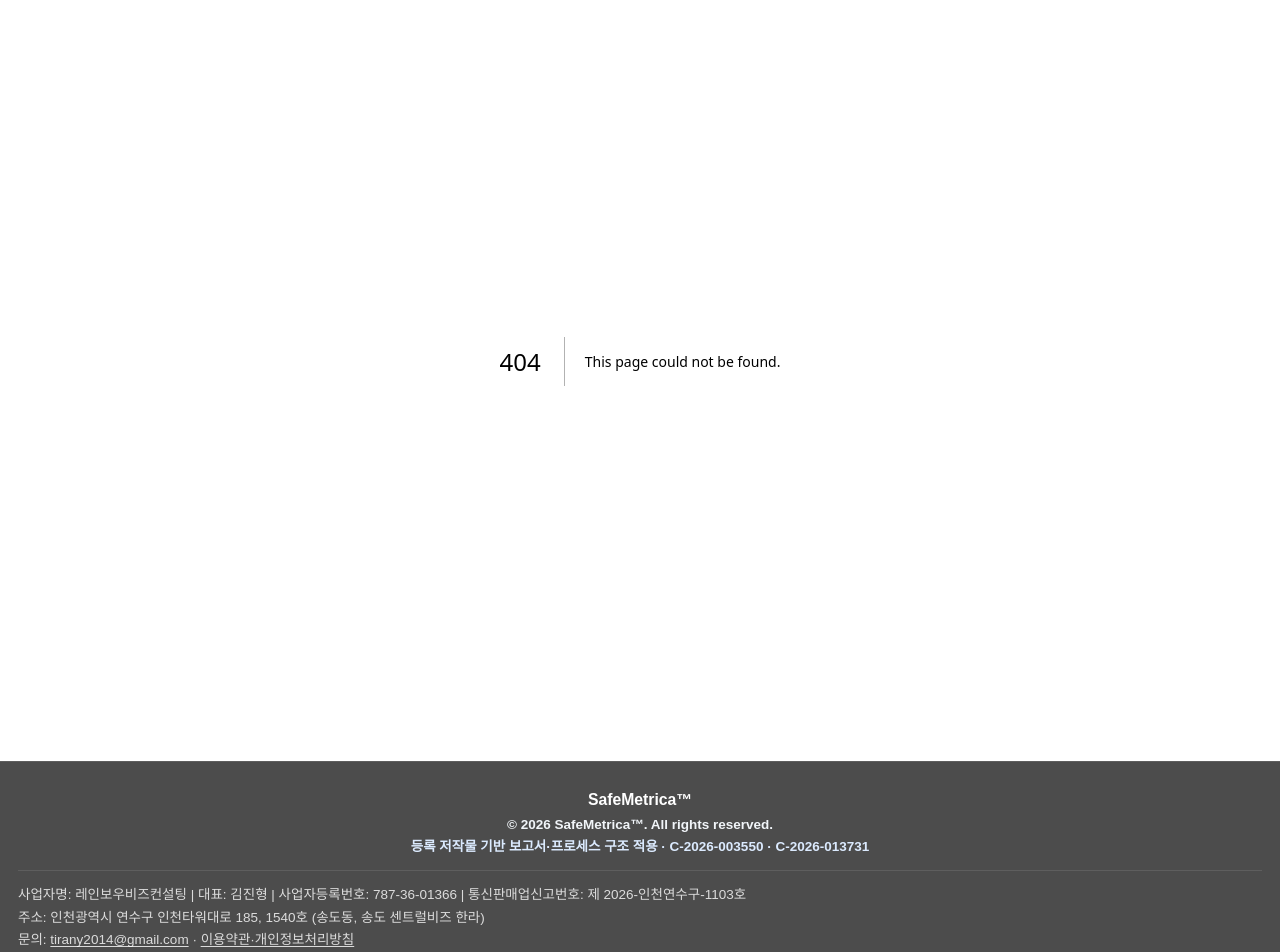
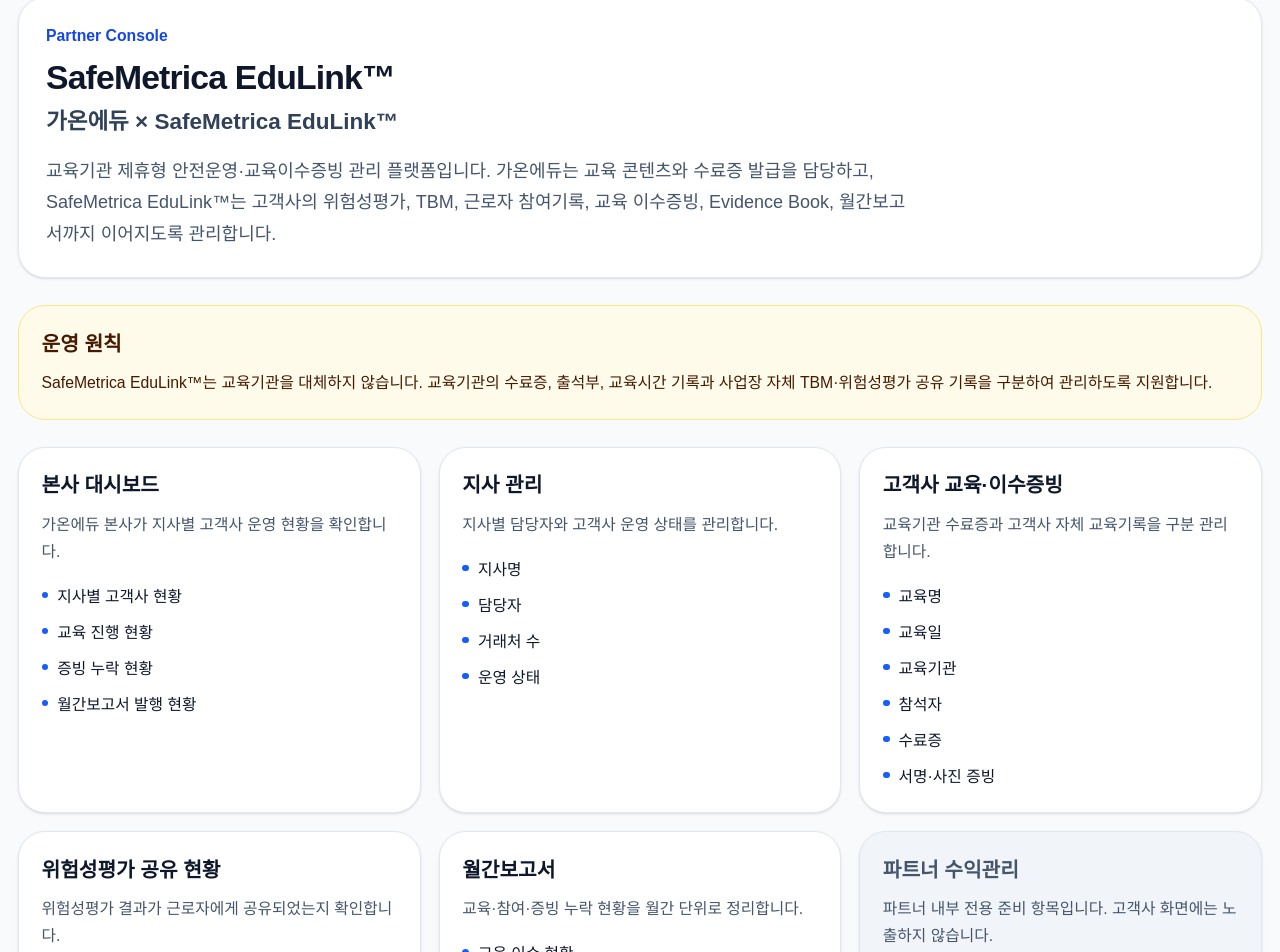
Before and after one commit to safemetrica/safe-metrica, a Next.js app: page /partner/gaon in a window 1280 px wide. Before the commit this address had no page. Shown: the part 39-991 px from the top of the page. Built offline with nearby package versions, Linux system fonts and the light colour scheme.

Commit message:
feat: add edulink partner console skeleton

```diff
--- /dev/null
+++ b/src/app/partner/gaon/page.tsx
@@ -0,0 +1,96 @@
+const partnerCards = [
+  {
+    title: "본사 대시보드",
+    description: "가온에듀 본사가 지사별 고객사 운영 현황을 확인합니다.",
+    items: ["지사별 고객사 현황", "교육 진행 현황", "증빙 누락 현황", "월간보고서 발행 현황"],
+  },
+  {
+    title: "지사 관리",
+    description: "지사별 담당자와 고객사 운영 상태를 관리합니다.",
+    items: ["지사명", "담당자", "거래처 수", "운영 상태"],
+  },
+  {
+    title: "고객사 교육·이수증빙",
+    description: "교육기관 수료증과 고객사 자체 교육기록을 구분 관리합니다.",
+    items: ["교육명", "교육일", "교육기관", "참석자", "수료증", "서명·사진 증빙"],
+  },
+  {
+    title: "위험성평가 공유 현황",
+    description: "위험성평가 결과가 근로자에게 공유되었는지 확인합니다.",
+    items: ["위험성평가 실시 여부", "근로자 참여 기록", "위험요인 공유 여부", "TBM 연결 여부"],
+  },
+  {
+    title: "월간보고서",
+    description: "교육·참여·증빙 누락 현황을 월간 단위로 정리합니다.",
+    items: ["교육 이수 현황", "증빙 누락 항목", "위험성평가 공유 현황", "다음 달 보완사항"],
+  },
+  {
+    title: "파트너 수익관리",
+    description: "파트너 내부 전용 준비 항목입니다. 고객사 화면에는 노출하지 않습니다.",
+    items: ["파트너 내부 전용", "준비중", "고객사 화면 비노출"],
+    muted: true,
+  },
+];
+
+export default function GaonEduLinkPartnerPage() {
+  return (
+    <main className="min-h-screen bg-slate-50 px-4 py-8 text-slate-900">
+      <div className="mx-auto max-w-6xl">
+        <section className="mb-6 rounded-3xl border border-slate-200 bg-white p-6 shadow-sm">
+          <p className="mb-2 text-sm font-semibold text-blue-700">Partner Console</p>
+          <h1 className="text-3xl font-bold tracking-tight">SafeMetrica EduLink™</h1>
+          <p className="mt-2 text-xl font-semibold text-slate-700">
+            가온에듀 × SafeMetrica EduLink™
+          </p>
+          <p className="mt-4 max-w-3xl text-base leading-7 text-slate-600">
+            교육기관 제휴형 안전운영·교육이수증빙 관리 플랫폼입니다.
+            가온에듀는 교육 콘텐츠와 수료증 발급을 담당하고,
+            SafeMetrica EduLink™는 고객사의 위험성평가, TBM, 근로자 참여기록,
+            교육 이수증빙, Evidence Book, 월간보고서까지 이어지도록 관리합니다.
+          </p>
+        </section>
+
+        <section className="mb-6 rounded-3xl border border-amber-200 bg-amber-50 p-5">
+          <h2 className="text-lg font-bold text-amber-950">운영 원칙</h2>
+          <p className="mt-2 text-sm leading-6 text-amber-950">
+            SafeMetrica EduLink™는 교육기관을 대체하지 않습니다.
+            교육기관의 수료증, 출석부, 교육시간 기록과 사업장 자체 TBM·위험성평가 공유 기록을
+            구분하여 관리하도록 지원합니다.
+          </p>
+        </section>
+
+        <section className="grid gap-4 md:grid-cols-2 xl:grid-cols-3">
+          {partnerCards.map((card) => (
+            <article
+              key={card.title}
+              className={`rounded-3xl border p-5 shadow-sm ${
+                card.muted
+                  ? "border-slate-200 bg-slate-100 text-slate-600"
+                  : "border-slate-200 bg-white"
+              }`}
+            >
+              <h2 className="text-lg font-bold">{card.title}</h2>
+              <p className="mt-2 text-sm leading-6 text-slate-600">{card.description}</p>
+              <ul className="mt-4 space-y-2 text-sm leading-6">
+                {card.items.map((item) => (
+                  <li key={item} className="flex gap-2">
+                    <span className="mt-2 h-1.5 w-1.5 shrink-0 rounded-full bg-blue-600" />
+                    <span>{item}</span>
+                  </li>
+                ))}
+              </ul>
+            </article>
+          ))}
+        </section>
+
+        <section className="mt-6 rounded-3xl border border-slate-200 bg-white p-5 shadow-sm">
+          <h2 className="text-lg font-bold">고객사 화면 노출 기준</h2>
+          <p className="mt-2 text-sm leading-6 text-slate-600">
+            가온에듀 지사, 거래처 수, 파트너 수익관리, 수익배분 정보는 고객사 홈에 노출하지 않습니다.
+            고객사에는 “교육·이수증빙” 기능으로만 표시합니다.
+          </p>
+        </section>
+      </div>
+    </main>
+  );
+}
```
